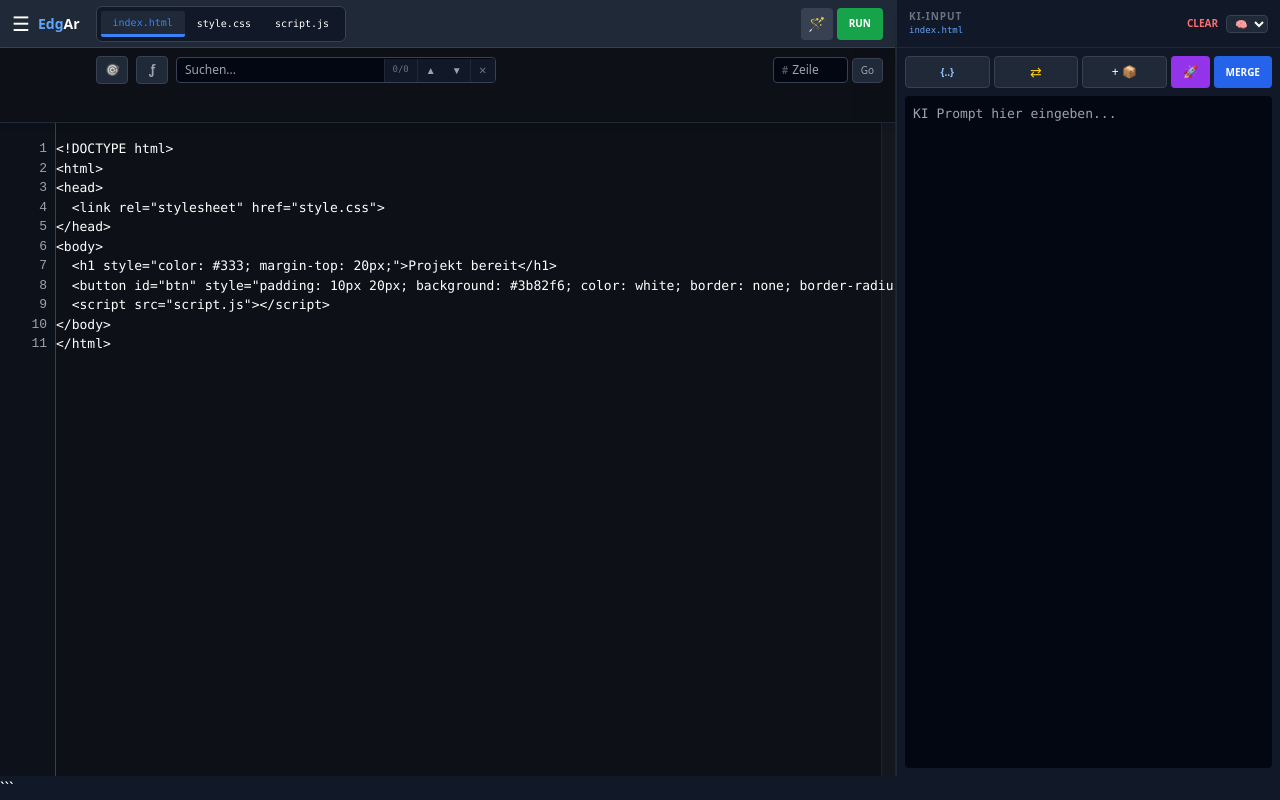
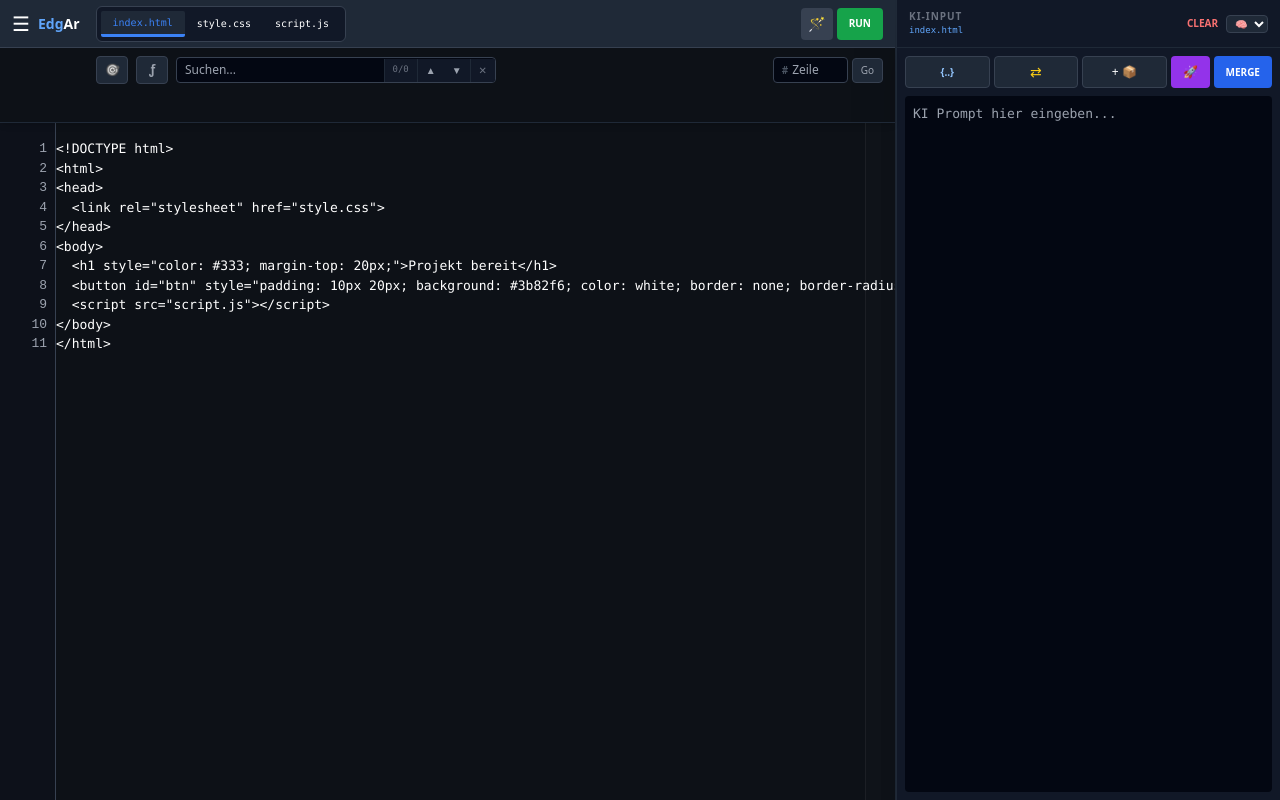
Before and after one commit to themarc156/EdgAr, a website: page index.html in a window 1280 px wide. Both pictures are taken after a click on the element 888 px from the left and 449 px from the top of the page. Drawn offline with nearby package versions, Linux system fonts and the light colour scheme.

Commit message:
Update index.html

````diff
--- a/index.html
+++ b/index.html
@@ -77,6 +77,7 @@
     -webkit-user-select: text !important;
     touch-action: pan-y !important;
     border: none; /* KEIN RAHMEN HIER */
+scrollbar-gutter: stable;
 }
 
 #searchBackdrop {
@@ -160,20 +161,78 @@
     }
     .glow-border { border: 2px solid #3b82f6 !important; animation: pulse-blue 2s infinite; }
 
-    /* 5. SCROLLBARS */
-    ::-webkit-scrollbar { width: 6px; height: 6px; }
-    ::-webkit-scrollbar-track { background: #1f2937; }
-    ::-webkit-scrollbar-thumb { background: #374151; border-radius: 3px; }
-    ::-webkit-scrollbar-thumb:hover { background: #4b5563; }
-
-/* Verhindert das Standard-Scrollen der Zahlenbox durch den Nutzer,
-   da dies nur per JS synchronisiert werden soll */
-#lineNumbers::-webkit-scrollbar {
+/* 5. SCROLLBARS & NAVIGATION */
+
+    /* Globales Scrollbar-Styling (für Sidebar etc.) */
+    ::-webkit-scrollbar {
+        width: 14px;
+        height: 12px;
+    }
+    ::-webkit-scrollbar-track {
+        background: #0d1117;
+    }
+    ::-webkit-scrollbar-thumb {
+        background: #484f58;
+        border-radius: 4px;
+        border: 3px solid #0d1117;
+    }
+    ::-webkit-scrollbar-thumb:hover {
+        background: #3b82f6;
+    }
+
+    /* Speziell für den Editor (Blau-Akzent) */
+    #mainEditor::-webkit-scrollbar-thumb {
+        background: rgba(59, 130, 246, 0.3);
+    }
+    #mainEditor::-webkit-scrollbar-thumb:hover {
+        background: rgba(59, 130, 246, 0.5);
+    }
+
+    /* Zahlenbox-Scrollbar verstecken */
+    #lineNumbers::-webkit-scrollbar { display: none; }
+    #lineNumbers { -ms-overflow-style: none; scrollbar-width: none; }
+
+    /* Die ScrollMap (Interaktive Klick-Zone) */
+    #scrollMap {
+        position: absolute;
+        right: 14px; /* Liegt direkt links neben dem echten Scrollbalken */
+        top: 0;
+        width: 16px;
+        height: 100%;
+        background: rgba(255, 255, 255, 0.01);
+        cursor: pointer;
+        z-index: 50; /* Über dem Editor, unter der Toolbar */
+        border-left: 1px solid rgba(255, 255, 255, 0.05);
+        pointer-events: auto !important;
+        transition: background 0.2s;
+    }
+
+    #scrollMap:hover {
+        background: rgba(59, 130, 246, 0.1) !important;
+    }
+
+    /* Marker (Sichtbare Suchergebnisse in der Map) */
+    .map-marker,
+    [style*="background: orange"],
+    [style*="background: #f59e0b"] {
+        position: absolute;
+        left: 0;
+        width: 100%;
+        height: 2px;
+        z-index: 51;
+        pointer-events: none !important; /* Klick geht DURCH zur Map */
+    }
+
+    /* Optionaler Positions-Anzeiger in der Map */
+    #scrollMap::after {
+        content: '';
+        position: absolute;
+        left: 0;
+        width: 100%;
+        height: 20px;
+        background: rgba(59, 130, 246, 0.2);
+        pointer-events: none;
         display: none;
-}
-#lineNumbers {
-    -ms-overflow-style: none;
-    scrollbar-width: none;
     }
 
 </style>
@@ -213,11 +272,6 @@
                 <button onclick="selectAllCode(); toggleSidebar();" class="w-full flex items-center space-x-3 px-4 py-3 text-sm text-gray-200 hover:bg-gray-800 rounded-md transition text-left">
                     <span class="text-blue-400 text-lg">📋</span><span class="font-semibold ml-3">Alles auswählen</span>
                 </button>
-                <button id="smartSelectBtn" onclick="toggleSmartSelect(); toggleSidebar();" class="w-full flex items-center space-x-3 px-4 py-3 text-sm text-gray-200 hover:bg-gray-800 rounded-md transition text-left">
-                    <span id="smartSelectIcon" class="text-gray-500 text-lg">🎯</span>
-                    <span class="font-semibold ml-3">Bereich-Auswahl</span>
-                    <span id="smartStatus" class="ml-auto text-[9px] bg-gray-700 text-white px-1 rounded">OFF</span>
-                </button>
 
                 <div class="border-b border-gray-700 my-2"></div>
 
@@ -309,12 +363,7 @@
                 <div id="searchBackdrop"></div>
                 <textarea id="mainEditor" autofocus spellcheck="false" oninput="onEditorInput(event)" onscroll="onEditorScroll()" onclick="handleEditorClick()" placeholder="Code hier eingeben..."></textarea>
 
-                <div id="scrollMap"
-                     onclick="handleScrollMapClick(event)"
-                     style="position: absolute; right: 0; top: 0; width: 14px; height: 100%;
-                            background: rgba(255,255,255,0.03); cursor: pointer; z-index: 20;
-                            border-left: 1px solid rgba(255,255,255,0.05); pointer-events: auto;">
-                </div>
+                <div id="scrollMap" onclick="handleScrollMapClick(event)"></div>
             </div> </div> <div class="hidden md:flex w-[30%] flex-col bg-gray-900 border-l border-gray-800 shadow-2xl overflow-hidden">
             <div class="h-12 bg-gray-850 border-b border-gray-800 flex justify-between items-center px-3 shrink-0">
                 <div class="flex flex-col">
@@ -352,7 +401,7 @@
                     spellcheck="false"></textarea>
             </div>
         </div>
-    </div> ```
+    </div>
 </body>
 
     <script>
@@ -431,7 +480,7 @@
 
         function toggleSmartSelect() {
     isSmartSelectActive = !isSmartSelectActive;
-isReadOnly = isSmartSelectActive; // <--- DIESE ZEILE MUSS REIN!
+isReadOnly = isSmartSelectActive;
 
     const btn = document.getElementById('smartSelectBtnHeader');
     const icon = document.getElementById('smartSelectIconHeader');
@@ -643,9 +692,20 @@
 }
 
 function onEditorScroll() {
-            syncScroll();
+    // 1. Synchronisiere Zeilennummern und Backdrop
+    if (typeof lineNumbersEl !== 'undefined' && lineNumbersEl) {
+        lineNumbersEl.scrollTop = editorEl.scrollTop;
+    }
+    if (typeof backdropEl !== 'undefined' && backdropEl) {
+        backdropEl.scrollTop = editorEl.scrollTop;
+        backdropEl.scrollLeft = editorEl.scrollLeft;
+    }
+
+    // 2. Speichere die Position für den Tab-Wechsel
+    if (typeof activeTab !== 'undefined') {
         scrollPositions[activeTab] = editorEl.scrollTop;
         localStorage.setItem('sc_scrollPositions', JSON.stringify(scrollPositions));
+    }
 }
 
         let typingTimer;
@@ -716,26 +776,27 @@
         }
 
 function handleScrollMapClick(e) {
-    // Verhindere, dass der Klick andere Elemente darunter stört
     e.stopPropagation();
+    e.preventDefault();
 
     const map = document.getElementById('scrollMap');
+    // Wir nutzen hier editorEl, da das deine globale Variable zu sein scheint
+    if (!editorEl || !map) return;
+
     const rect = map.getBoundingClientRect();
-
-    // Wo wurde geklickt? (0 bis 1, wobei 0 ganz oben und 1 ganz unten ist)
     const clickY = e.clientY - rect.top;
-    const percentage = clickY / rect.height;
-
-    // Ziel-Scroll-Position berechnen
-    // Wir nehmen die gesamte scrollbare Höhe des Editors
-    const scrollTarget = percentage * editorEl.scrollHeight;
-
-    // Editor dorthin bewegen
-    // Wir ziehen ein Drittel der Editorhöhe ab, damit die Stelle eher mittig erscheint
-    editorEl.scrollTop = scrollTarget - (editorEl.clientHeight / 3);
-
-    // Alles synchronisieren (Backdrop, Zeilennummern etc.)
-    syncScroll();
+
+    // Berechne den Prozentsatz des Klicks innerhalb der Map
+    const percentage = Math.max(0, Math.min(1, clickY / rect.height));
+
+    // Die scrollbare Distanz (Inhalt minus sichtbares Fenster)
+    const scrollableDistance = editorEl.scrollHeight - editorEl.clientHeight;
+
+    // Den Editor scrollen
+    editorEl.scrollTop = percentage * scrollableDistance;
+
+    // Da onEditorScroll() am Editor "lauscht", wird die Synchronisierung
+    // automatisch durch das Setzen von scrollTop ausgelöst.
 }
 
         function saveToUndoStack(code) {
@@ -1447,21 +1508,7 @@
 
 
 
-// 1. Zentrale Scroll-Funktion
-function onEditorScroll() {
-    // Synchronisiere die Positionen
-    if (lineNumbersEl) {
-        lineNumbersEl.scrollTop = editorEl.scrollTop;
-    }
-    if (backdropEl) {
-        backdropEl.scrollTop = editorEl.scrollTop;
-        backdropEl.scrollLeft = editorEl.scrollLeft;
-    }
-
-    // Speichere die Position für den Tab-Wechsel
-    scrollPositions[activeTab] = editorEl.scrollTop;
-    localStorage.setItem('sc_scrollPositions', JSON.stringify(scrollPositions));
-}
+
 
 // 2. Sicherstellen, dass der Listener nur EINMAL gebunden ist
 // Entferne manuelle addEventListener('scroll', ...) Aufrufe,
````
Lines whose indentation alone changed are shown as unchanged.
